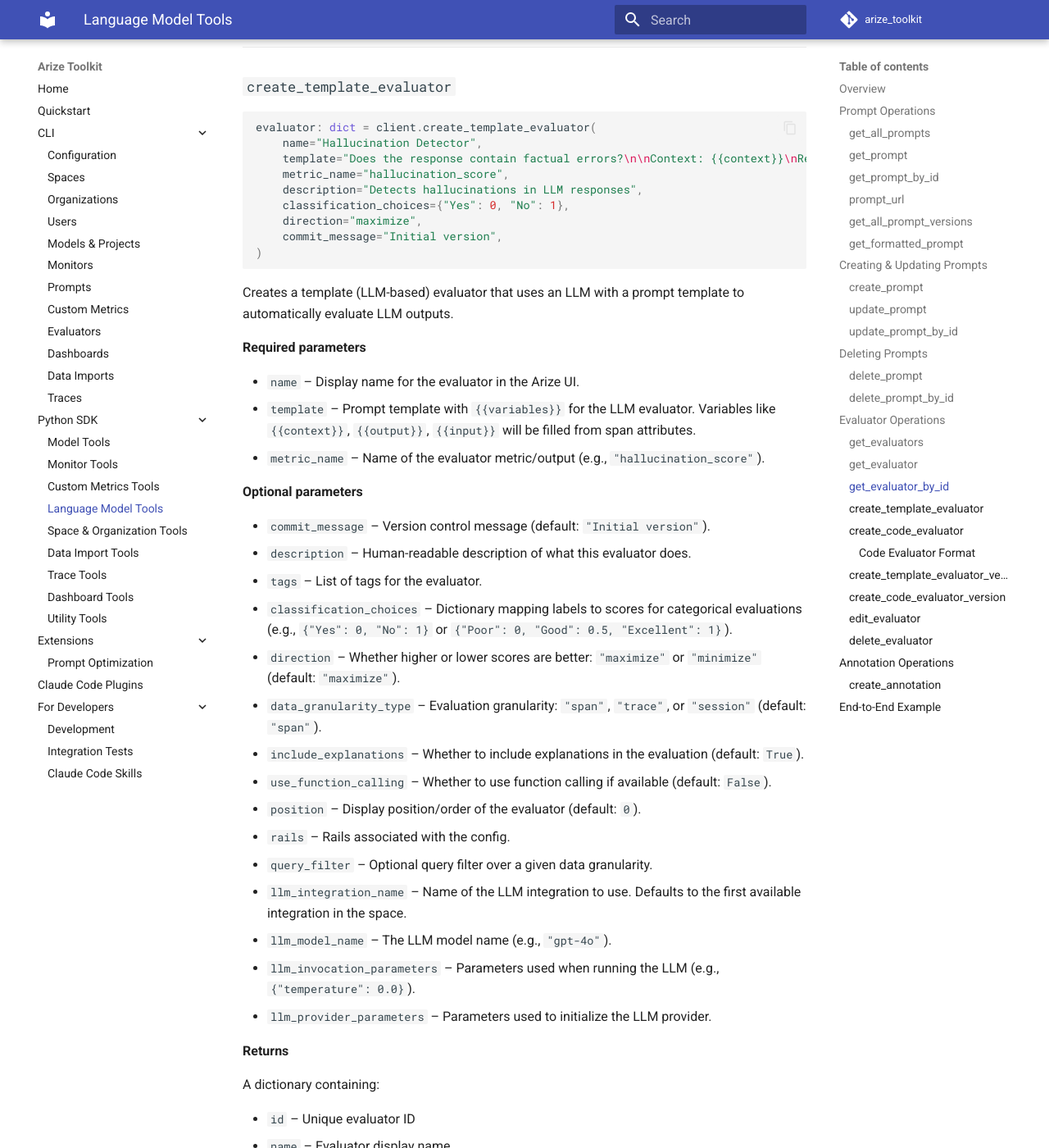
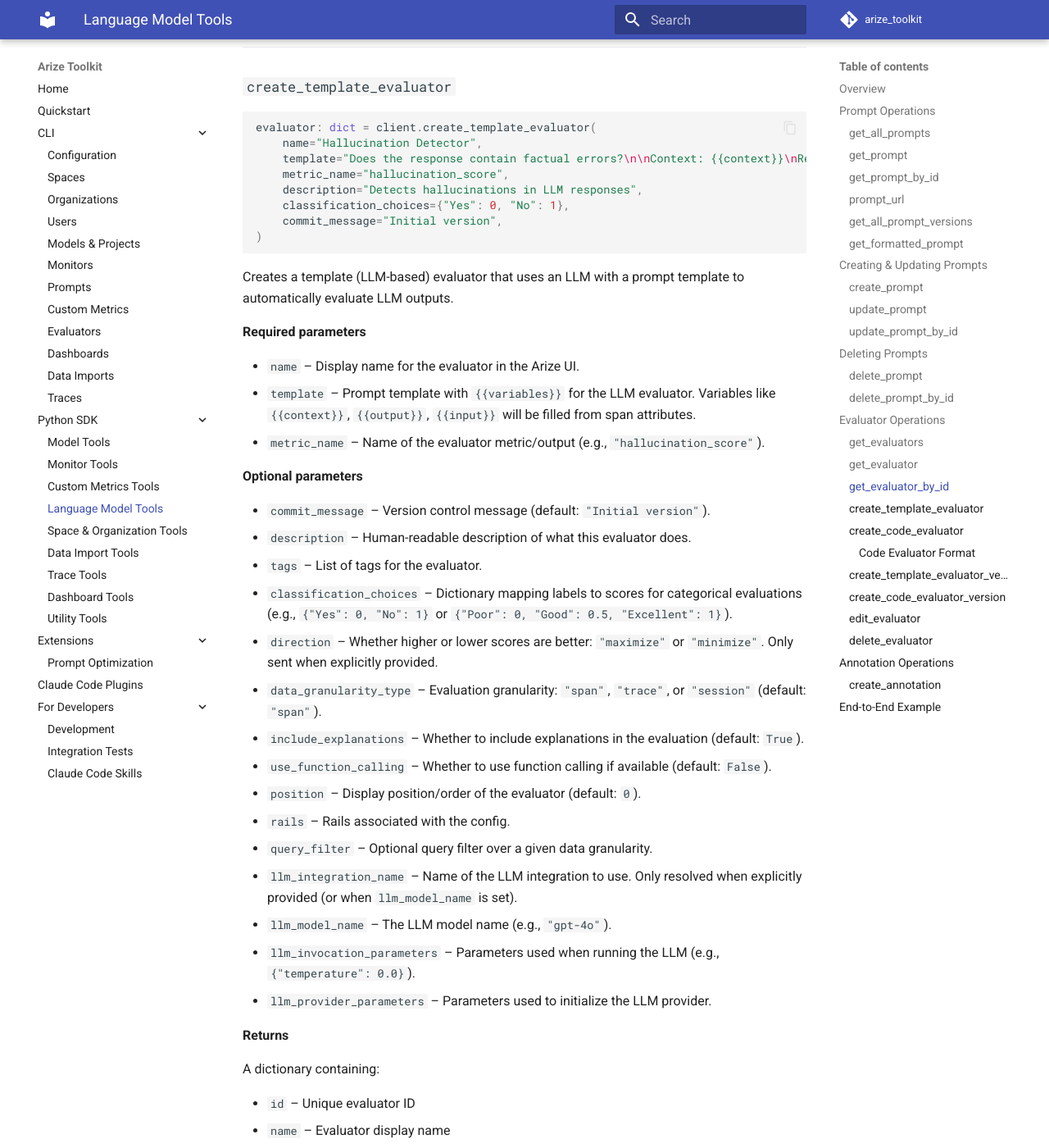
Before and after one commit to duncankmckinnon/arize_toolkit, an MkDocs documentation site: the page built from docs_site/docs/language_model_tools.md, in a window 1280 px wide and 1400 px high, scrolled down 13226 px. Shown: the whole window at 82% size. Built offline with MkDocs 1.6.1 and Material for MkDocs 9.7.7, drawn with Linux system fonts in a browser that asks for light colours; comment, search, counter and statistics services are not loaded; some of the changed text lies outside the part shown.

````diff
--- a/docs_site/docs/language_model_tools.md
+++ b/docs_site/docs/language_model_tools.md
@@ -569,7 +569,6 @@ evaluator: dict = client.create_template_evaluator(
     metric_name="hallucination_score",
     description="Detects hallucinations in LLM responses",
     classification_choices={"Yes": 0, "No": 1},
-    direction="maximize",
     commit_message="Initial version",
 )
 ```
@@ -588,14 +587,14 @@ Creates a template (LLM-based) evaluator that uses an LLM with a prompt template
 - `description` – Human-readable description of what this evaluator does.
 - `tags` – List of tags for the evaluator.
 - `classification_choices` – Dictionary mapping labels to scores for categorical evaluations (e.g., `{"Yes": 0, "No": 1}` or `{"Poor": 0, "Good": 0.5, "Excellent": 1}`).
-- `direction` – Whether higher or lower scores are better: `"maximize"` or `"minimize"` (default: `"maximize"`).
+- `direction` – Whether higher or lower scores are better: `"maximize"` or `"minimize"`. Only sent when explicitly provided.
 - `data_granularity_type` – Evaluation granularity: `"span"`, `"trace"`, or `"session"` (default: `"span"`).
 - `include_explanations` – Whether to include explanations in the evaluation (default: `True`).
 - `use_function_calling` – Whether to use function calling if available (default: `False`).
 - `position` – Display position/order of the evaluator (default: `0`).
 - `rails` – Rails associated with the config.
 - `query_filter` – Optional query filter over a given data granularity.
-- `llm_integration_name` – Name of the LLM integration to use. Defaults to the first available integration in the space.
+- `llm_integration_name` – Name of the LLM integration to use. Only resolved when explicitly provided (or when `llm_model_name` is set).
 - `llm_model_name` – The LLM model name (e.g., `"gpt-4o"`).
 - `llm_invocation_parameters` – Parameters used when running the LLM (e.g., `{"temperature": 0.0}`).
 - `llm_provider_parameters` – Parameters used to initialize the LLM provider.
@@ -625,7 +624,6 @@ hallucination_eval = client.create_template_evaluator(
     metric_name="hallucination_score",
     description="Detects hallucinations in LLM responses",
     classification_choices={"Yes": 0, "No": 1},
-    direction="maximize",
 )
 
 # Multi-level quality evaluator with custom LLM
@@ -634,7 +632,7 @@ quality_eval = client.create_template_evaluator(
     template="Rate the quality of this response:\n\nQuestion: {{input}}\nResponse: {{output}}\n\nRating: Poor, Fair, Good, or Excellent",
     metric_name="quality_score",
     classification_choices={"Poor": 0, "Fair": 0.33, "Good": 0.67, "Excellent": 1.0},
-    direction="maximize",
+    direction="maximize",  # optional: only sent when explicitly provided
     llm_integration_name="My OpenAI Integration",
     llm_model_name="gpt-4o",
 )
@@ -833,10 +831,10 @@ Creates a new version of an existing template evaluator with updated configurati
 - `use_function_calling` – Whether to use function calling if available (default: `False`).
 - `rails` – Rails associated with the config.
 - `query_filter` – Optional query filter over a given data granularity.
-- `classification_choices` – Dictionary mapping labels to scores.
-- `direction` – `"maximize"` or `"minimize"`.
+- `classification_choices` – Dictionary mapping labels to scores. Only sent when explicitly provided.
+- `direction` – `"maximize"` or `"minimize"`. Only sent when explicitly provided.
 - `data_granularity_type` – `"span"`, `"trace"`, or `"session"`.
-- `llm_integration_name` – Name of the LLM integration to use.
+- `llm_integration_name` – Name of the LLM integration to use. Only resolved when explicitly provided (or when `llm_model_name` is set).
 - `llm_model_name` – The LLM model name.
 - `llm_invocation_parameters` – Parameters used when running the LLM.
 - `llm_provider_parameters` – Parameters used to initialize the LLM provider.
@@ -1147,7 +1145,6 @@ client.create_template_evaluator(
     template="Was this response helpful?\n\nQuestion: {{input}}\nResponse: {{output}}\n\nAnswer: Yes or No",
     metric_name="helpfulness_score",
     classification_choices={"Yes": 1, "No": 0},
-    direction="maximize",
 )
 
 # Code evaluator (Python-based)
````
Also changed, not shown: docs_site/docs/cli/evaluators.md (+2 -2 lines), 3 other files.
